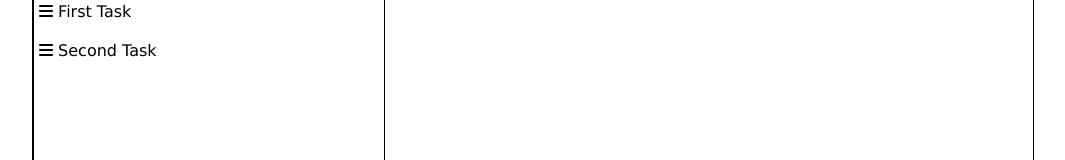
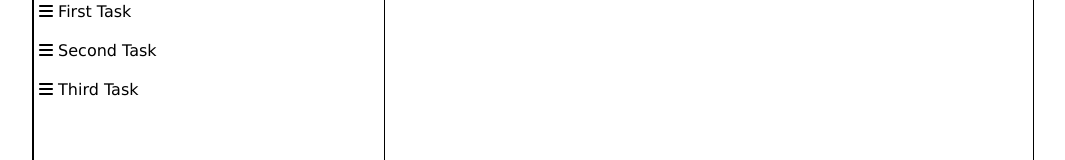
Before and after one commit to bariscihanoglu/microsoft-todo-255-project, a plain HTML site: page index.html in a window 1280 px wide. Shown: the part 179-339 px from the top of the page, without its empty margins (107-1172 px from the left). Drawn offline with nearby package versions, Linux system fonts and the light colour scheme; a web font is replaced by a local one.

Commit message:
Good Morning

```diff
--- a/index.html
+++ b/index.html
@@ -39,6 +39,10 @@
                     <i class="fa-solid fa-bars"></i>
                     Second Task
                 </li>
+                <li>
+                    <i class="fa-solid fa-bars"></i>
+                    Third Task
+                </li>
             </ul>
 
             <div id="newlist">
```
